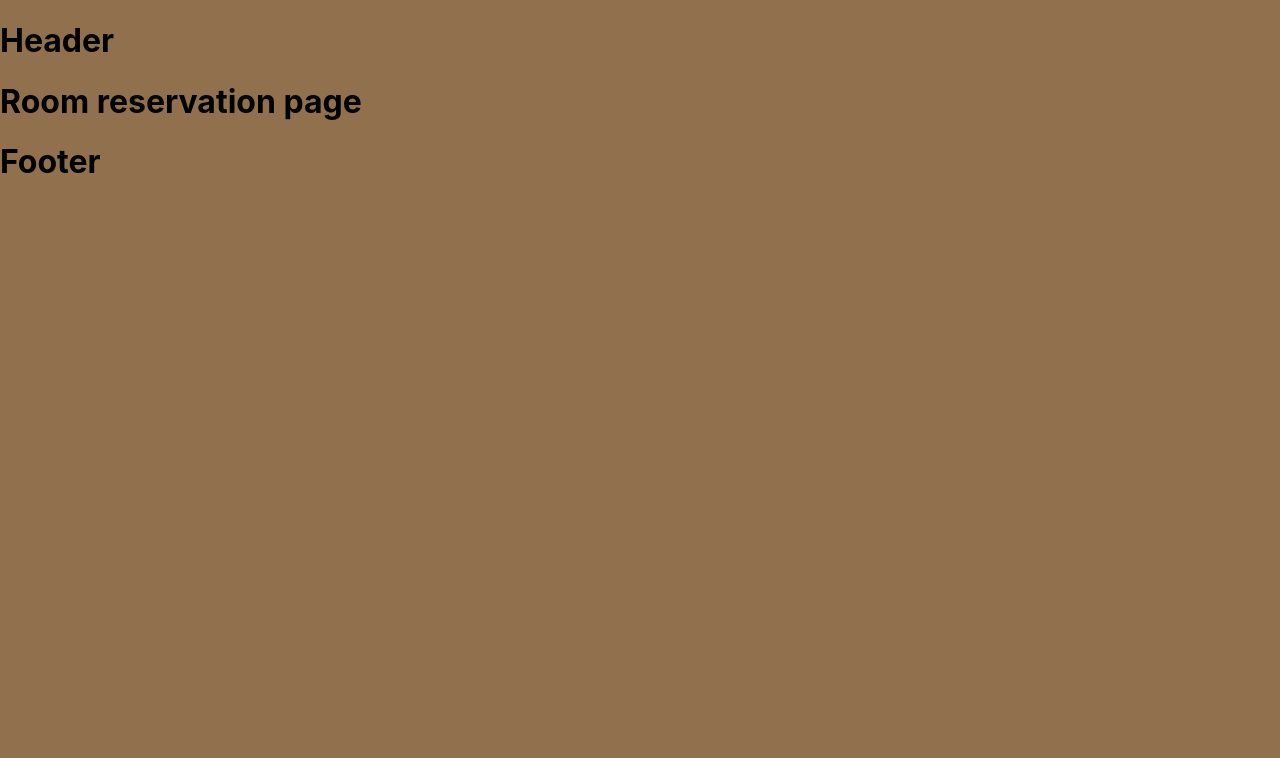
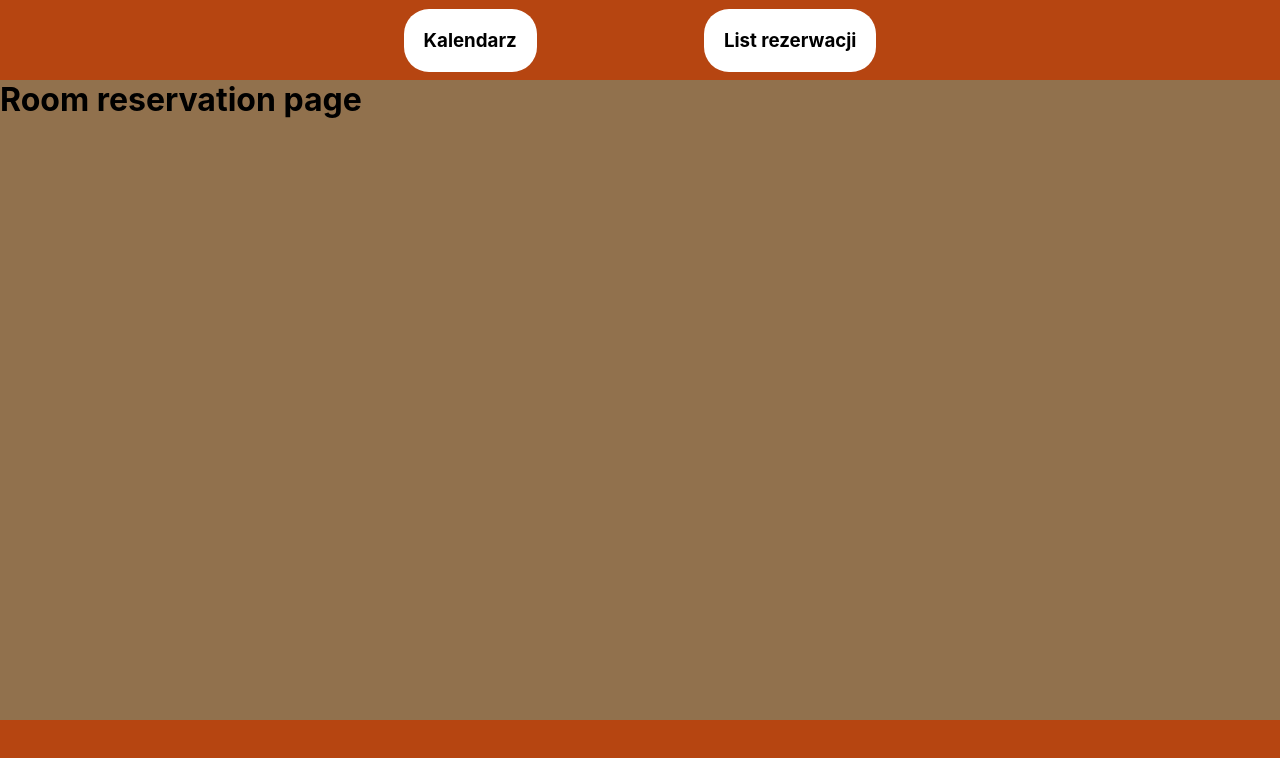
Before and after one commit to DaniilGamers/Lider2026Project.repo, a React (Create React App) app: page /list_rezerwacja in a window 1280 px wide. Shown: the top 758 px of the page. Built offline with nearby package versions, Linux system fonts and the light colour scheme.

Commit message:
Day 2 - 14.09.2026

```diff
--- /dev/null
+++ b/src/Components/Calendar/CalendarComponent.module.css
@@ -0,0 +1,5 @@
+#mainBox
+{
+    width: 100%;
+    height: 80vh;
+}
--- a/src/Components/Calendar/CalendarComponent.tsx
+++ b/src/Components/Calendar/CalendarComponent.tsx
@@ -1,8 +1,9 @@
 import React from 'react';
+import css from './CalendarComponent.module.css'
 
 const CalendarComponent = () => {
     return (
-        <div>
+        <div id={css.mainBox}>
             <h1>Calendar page</h1>
         </div>
     );
--- /dev/null
+++ b/src/Components/Footer/footer.module.css
@@ -0,0 +1,8 @@
+#footerBox
+{
+    width: 100%;
+    background-color: rgb(182, 69, 17);
+    height: 10vh;
+    display: flex;
+    justify-content: center;
+}
--- a/src/Components/Footer/footer.tsx
+++ b/src/Components/Footer/footer.tsx
@@ -1,9 +1,10 @@
 import React from 'react';
+import css from './footer.module.css'
 
 const FooterComponent = () => {
     return (
-        <div>
-            <h1>Footer</h1>
+        <div id={css.footerBox}>
+
         </div>
     );
 };
--- /dev/null
+++ b/src/Components/Header/header.module.css
@@ -0,0 +1,39 @@
+#headerBox
+{
+    width: 100%;
+    background-color: rgb(182, 69, 17);
+    height: 10vh;
+    display: flex;
+    justify-content: center;
+}
+
+#optionBox
+{
+    width: 50%;
+    display: flex;
+    justify-content: space-around;
+    align-items: center;
+}
+
+.optionSelect
+{
+    background: white;
+    display: flex;
+    justify-content: center;
+    padding: 20px;
+    border-radius: 25px;
+    border-style: none;
+    transition: 0.2s;
+}
+
+a
+{
+    color: black;
+    text-decoration-line: none;
+}
+
+.optionSelect:hover
+{
+    scale: 90%;
+    transition: 0.2s;
+}
--- a/src/Components/Header/header.tsx
+++ b/src/Components/Header/header.tsx
@@ -1,9 +1,18 @@
 import React from 'react';
+import css from './header.module.css'
+import { Link } from 'react-router-dom';
 
 const HeaderComponent = () => {
     return (
-        <div>
-            <h1>Header</h1>
+        <div id={css.headerBox}>
+
+            <div id={css.optionBox}>
+
+                <Link to={'/kalendarz'}><h3 className={css.optionSelect}>Kalendarz</h3></Link>
+
+                <Link to={'/list_rezerwacja'}><h3 className={css.optionSelect}>List rezerwacji</h3></Link>
+
+            </div>
         </div>
     );
 };
--- a/src/Components/Login/loginComponent.module.css
+++ b/src/Components/Login/loginComponent.module.css
@@ -18,20 +18,58 @@
     align-items: center;
     border-radius: 10%;
 
+
 }
 
 #formBox
 {
-    width: 50%;
-    height: 50vh;
+    width: 60%;
+    height: 70%;
     display: flex;
     justify-content: center;
     align-items: center;
-    background: orange;
-    font-size: 20px;
+    font-size: 30px;
+    text-align: center;
+}
+
+input
+{
+    font-size: 15px;
+    border-radius: 10px;
+    border-color: black;
+    border-style: solid;
+    padding: 10px;
+    width: 90%;
+    gap: 20px;
+}
+
+form
+{
+    width: 90%;
+    display: flex;
+    flex-direction: column;
+    gap: 50px;
+
+}
+
+input
+{
+    column-gap: 10px;
 }
 
 button
 {
     font-size: 30px;
+    border-radius: 25px;
+    padding: 15px;
+    width: 90%;
+    border: 1px solid orange;
+    background-color: orange;
+    transition: 0.2s;
 }
+
+button:active
+{
+    scale: 90%;
+    transition: 0.2s;
+}
--- a/src/Components/Login/loginComponent.tsx
+++ b/src/Components/Login/loginComponent.tsx
@@ -9,9 +9,9 @@ const LoginComponent = () => {
                 <div id={css.formBox}>
                     <form>
                        <label>Imie użytkownika: <br/> <input type="text" required/></label>
-                        <br/>
+
                        <label>Hasło: <br/> <input type="password" required/></label>
-                       <br/>
+
                        <label><button>Zaloguj się</button></label>
                     </form>
                 </div>
--- /dev/null
+++ b/src/Components/Room reservation/roomReservationComponent.module.css
@@ -0,0 +1,5 @@
+#mainBox
+{
+    width: 100%;
+    height: 80vh;
+}
--- a/src/Components/Room reservation/roomReservationComponent.tsx
+++ b/src/Components/Room reservation/roomReservationComponent.tsx
@@ -1,8 +1,9 @@
 import React from 'react';
+import css from './roomReservationComponent.module.css'
 
 const RoomReservationComponent = () => {
     return (
-        <div>
+        <div id={css.mainBox}>
             <h1>Room reservation page</h1>
         </div>
     );
--- a/src/index.css
+++ b/src/index.css
@@ -1,3 +1,7 @@
+*
+{
+  margin: 0
+}
 body {
   margin: 0;
   font-family: -apple-system, BlinkMacSystemFont, 'Segoe UI', 'Roboto', 'Oxygen',
```
Also changed, not shown: diagrama/system_rezerwacji.drawio.png (added).
